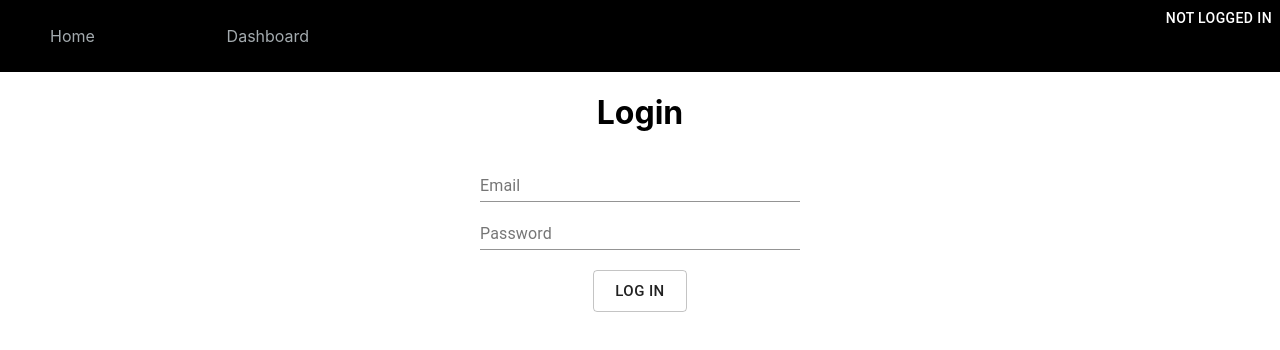
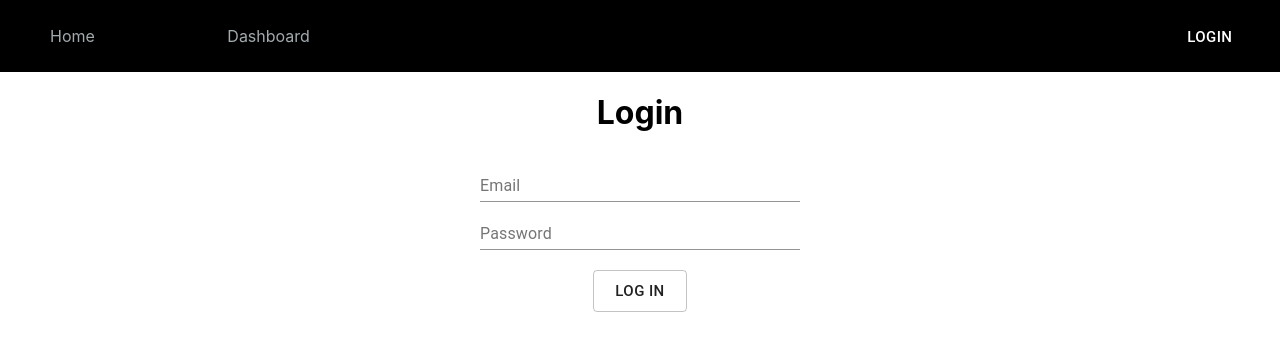
Before and after one commit to emma-woodward/NeighborhoodWebsite, a React (Create React App) app in the folder app/: page /login in a window 1280 px wide. Shown: the top 350 px of the page. Built offline with nearby package versions, Linux system fonts and the light colour scheme; no server answers.

Commit message:
Refactored Auth

```diff
--- a/app/src/App.js
+++ b/app/src/App.js
@@ -1,45 +1,16 @@
-import logo from './logo.svg';
 import './Styling.css';
-import LoginPage from './Pages/LoginPage';
-import fire from './fire';
-import { TextField, Button, Typography, IconButton, InputAdornment } from '@material-ui/core';
 import Navbar from './Components/Navbar'
 import React, {useState, useEffect} from 'react';
+import { AuthProvider } from './Contexts/AuthContext';
 
 function App() {
-  const[user, setUser] = useState("");
-  const[l, setL] = useState("Not Logged in");
-
-  const handleLogOut =()=>{
-    fire.auth().signOut();
-    alert("LOGGED OUT");
-  }
-
-  const listenAuth =()=>{
-    fire.auth().onAuthStateChanged((user) =>{
-      if(user){
-        setUser(user);
-        setL("Logged In");
-      }
-      else{
-        setUser("");
-        setL("Not Logged in");
-      }
-    })
-  }
-
-  useEffect(()=>{
-    listenAuth();
-  })
 
   return (
-    <div className="Styling">
-      <Button onClick={handleLogOut} style={{
-        float: 'right',
-        color: 'white',
-        }}>{l}</Button>
-      <Navbar />
-    </div>
+    <AuthProvider>
+      <div className="Styling">
+        <Navbar />
+      </div>
+    </AuthProvider>
   );
 }
 
--- a/app/src/Components/Navbar.js
+++ b/app/src/Components/Navbar.js
@@ -7,21 +7,27 @@ import HomePage from '../Pages/HomePage';
 import DashboardPage from '../Pages/DashboardPage';
 import PrivateRoute from './PrivateRoute';
 import styles from '../Styling.css';
+import { AuthProvider } from '../Contexts/AuthContext';
+import {useAuth} from '../Contexts/AuthContext';
 
 function Navbar() {
+  const {logout} = useAuth();
+  const {currentUser} = useAuth()
 
   return (
     <div style={styles}>
       <Router>
         <div className="TheNavBar">
           <nav>
+          {currentUser ? <Button style={{color: "white", float: "right", height: "50%"}}size="large" variant="outlined" onClick={logout}>Log Out</Button> :
+          <a href="/login"><Button style={{color: "white", float: "right", height: "50%"}}size="large" variant="outlined">Login</Button></a>}
             <ul>
                 <li><Link to="/" className="IndividualLinks"><div>Home</div></Link></li>
                 <li><Link to="/dashboard" className="IndividualLinks"><div>Dashboard</div></Link></li>
             </ul>
           </nav>
-
         </div>
+        <AuthProvider>
           <Switch>
               <Route exact path="/">
                 <HomePage />
@@ -31,10 +37,9 @@ function Navbar() {
                 <LoginPage />
               </Route>
 
-              <PrivateRoute>
-                  <DashboardPage />
-              </PrivateRoute>
+              <PrivateRoute path="/dashboard" component={DashboardPage} />
           </Switch>
+          </AuthProvider>
       </Router>
     </div>
   );
--- a/app/src/Components/PrivateRoute.js
+++ b/app/src/Components/PrivateRoute.js
@@ -1,9 +1,17 @@
 import React from 'react';
 import { Route, Redirect } from 'react-router-dom';
+import { useAuth } from '../Contexts/AuthContext';
 
 const PrivateRoute = ({component: Component, ...rest}) => {
+    const {currentUser} = useAuth()
+
     return (
-        <div></div>
+        <Route
+            {...rest}
+            render={props =>{
+                return currentUser ? <Component {...props} /> : <Redirect to="/login" />
+            }}
+        ></Route>
     );
 };
 
--- /dev/null
+++ b/app/src/Contexts/AuthContext.js
@@ -0,0 +1,40 @@
+import React, { useContext, useState, useEffect } from 'react';
+import { auth } from '../fire';
+
+const AuthContext = React.createContext();
+
+export function useAuth(){
+    return useContext(AuthContext)
+}
+
+export function AuthProvider({children}){
+    const[currentUser, setCurrentUser] = useState();
+
+    function login(email, password){
+        return auth.signInWithEmailAndPassword(email, password)
+    }
+
+    function logout(){
+        return auth.signOut()
+    }
+
+    useEffect(()=>{
+        const unsubscribe = auth.onAuthStateChanged(user => {
+            setCurrentUser(user);
+        })
+
+        return unsubscribe;
+    }, [])
+
+    const value = {
+        currentUser,
+        login,
+        logout
+    }
+
+    return(
+        <AuthContext.Provider value={value}>
+            {children}
+        </AuthContext.Provider>
+    );
+}
--- a/app/src/Pages/HomePage.js
+++ b/app/src/Pages/HomePage.js
@@ -1,6 +1,9 @@
 import React from 'react';
+import { TextField, Button, Typography, IconButton, InputAdornment } from '@material-ui/core';
+import {useAuth} from '../Contexts/AuthContext';
 
 function HomePage() {
+
   return (
     <div>
         <h1 className="textCenter">Welcome!</h1>
--- a/app/src/Pages/LoginPage.js
+++ b/app/src/Pages/LoginPage.js
@@ -1,28 +1,42 @@
 import React, {useState, useEffect} from 'react';
 import { TextField, Button, Typography, IconButton, InputAdornment } from '@material-ui/core';
-import fire from '../fire';
+import { useAuth } from '../Contexts/AuthContext';
+import { useHistory } from 'react-router-dom';
+
 
 function LoginPage() {
     const[email, setEmail] = useState('');
     const[pass, setPass] = useState('');
+    const { login, currentUser } = useAuth();
+    const [error, setError] = useState("");
+    const history = useHistory();
 
-    const handleLogin = () => {
-        fire.auth().signInWithEmailAndPassword(email, pass)
-        .catch(e => {
-            alert("login was NOT successful");
-        })
+    if(currentUser){
+      history.push("/");
+    }
+
+    async function handleLoginSubmit(){
+      try{
+        setError("");
+        await login(email, pass);
+        history.push("/");
+      }
+      catch{
+        setError("Failed to Login...");
+      }
     }
 
   return (
     <div className="textCenter">
         <h1>Login</h1>
+        <p style={{color: "red"}}>{error}</p>
         <TextField onChange={e=>{setEmail(e.target.value)}} label="Email" style={{
                 width: window.innerWidth / 4
                 }}></TextField> <br />
         <TextField type="password" onChange={e=>{setPass(e.target.value)}} label="Password" style={{
                 width: window.innerWidth / 4
                 }}></TextField> <br /> <br />
-        <Button size="large" variant="outlined" onClick={handleLogin}>Log in</Button>
+        <Button size="large" variant="outlined" onClick={handleLoginSubmit}>Log in</Button>
     </div>
   );
 }
--- a/app/src/fire.js
+++ b/app/src/fire.js
@@ -1,4 +1,5 @@
-import firebase from 'firebase'
+import firebase from 'firebase';
+import 'firebase/auth';
 
 var firebaseConfig = {
     apiKey: "AIzaSyDqmofXi4Ll61yITNznHcnNZYZJdgn1uxY",
@@ -11,4 +12,6 @@ var firebaseConfig = {
 
 const fire = firebase.initializeApp(firebaseConfig);
 
+export const auth = fire.auth()
+
 export default fire;
```
Also changed, not shown: 1 other file (tests, documents, lock files or other folders).
